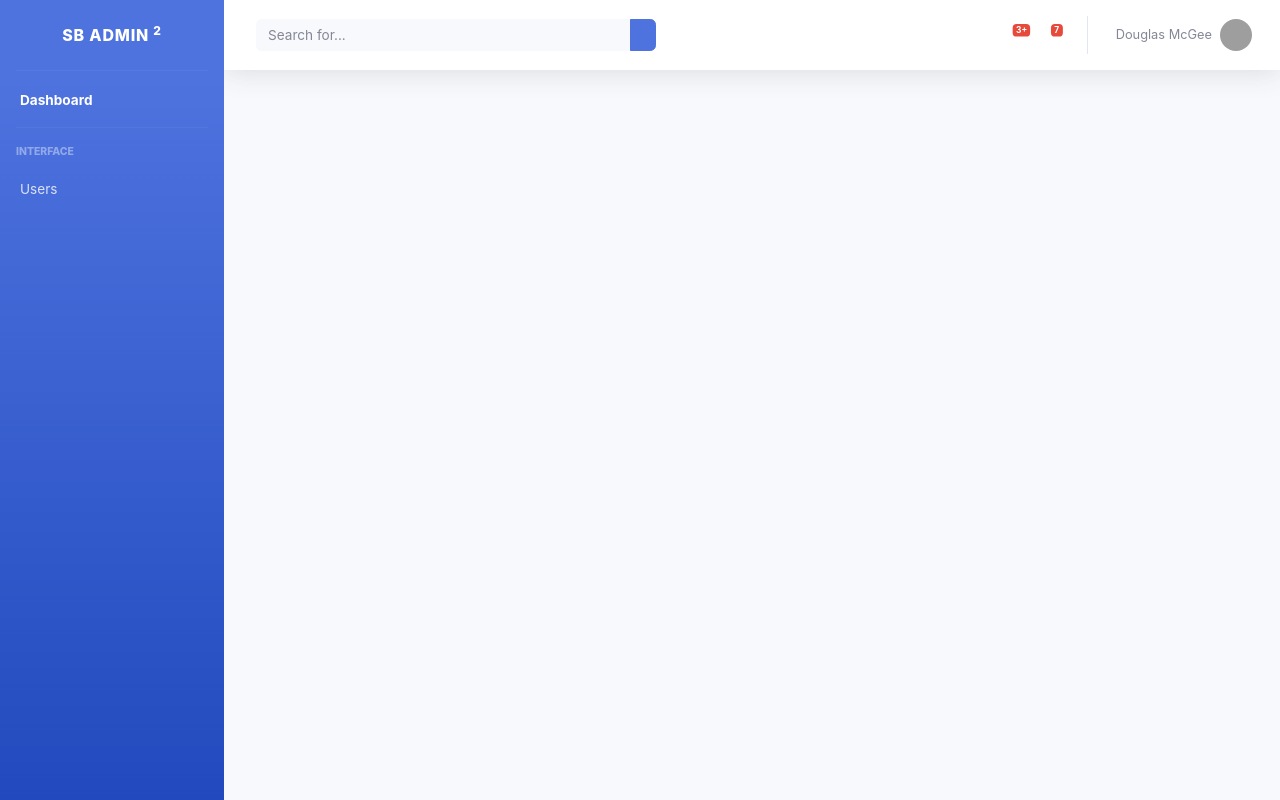
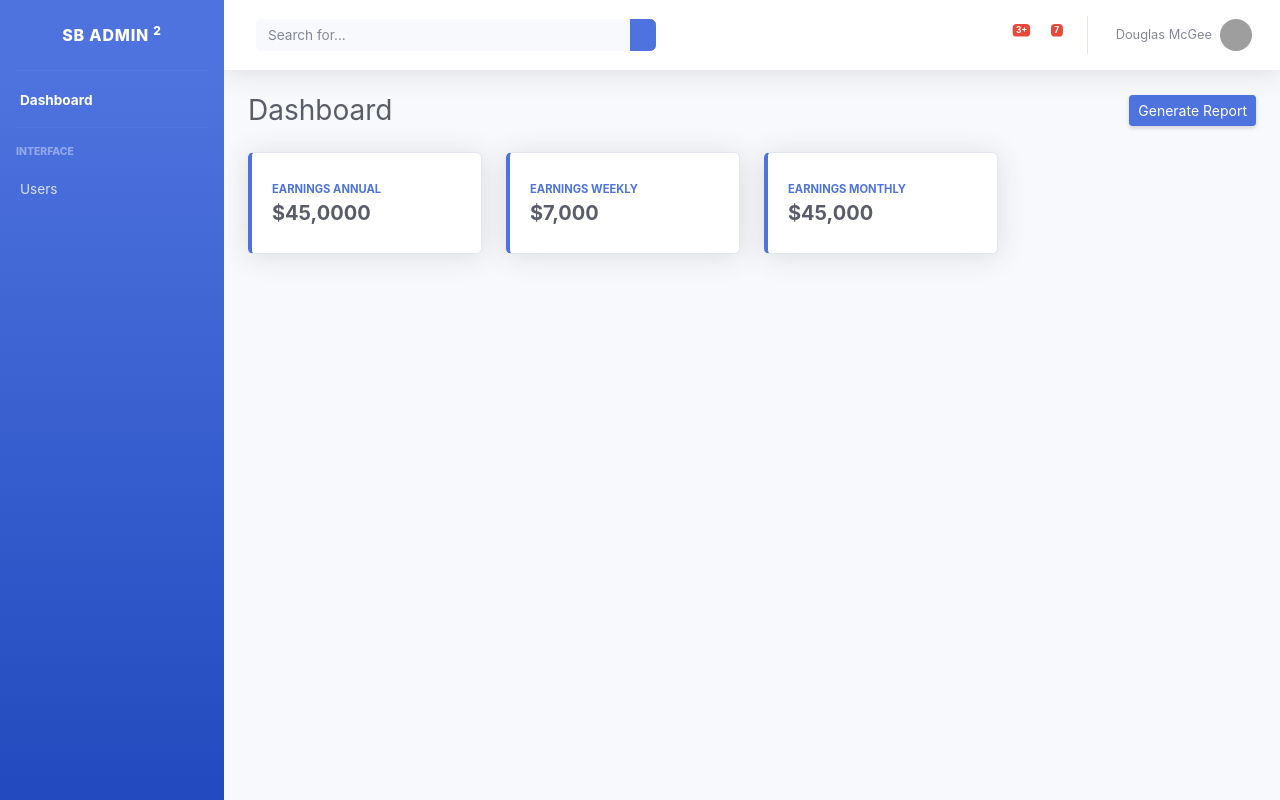
Before and after one commit to ManivasagamSuresh/Oct-10th-Task, a React (Create React App) app: page / in a window 1280 px wide. Built offline with nearby package versions, Linux system fonts and the light colour scheme; grey boxes are pictures that could not be loaded.

Commit message:
index added

```diff
--- a/src/App.js
+++ b/src/App.js
@@ -7,6 +7,7 @@ import Topbar from './Topbar';
 import Dashboard from './Dashboard';
 import { BrowserRouter, Route, Routes } from 'react-router-dom';
 import Users from './Users';
+// import { useEffect } from 'react';
 
 function App() {
   return (
@@ -16,7 +17,11 @@ function App() {
       <div id="content-wrapper" class="d-flex flex-column">
       <div id="content">
         <Topbar/>
+        {/* {useEffect(()=>{
+          <Dashboard/>
+        },[])} */}
         <Routes>
+        <Route path="" element={<Dashboard/>}></Route>
           <Route path="/dashboard" element={<Dashboard/>}></Route>
           <Route path="/users" element={<Users/>}></Route>
         </Routes>
```
